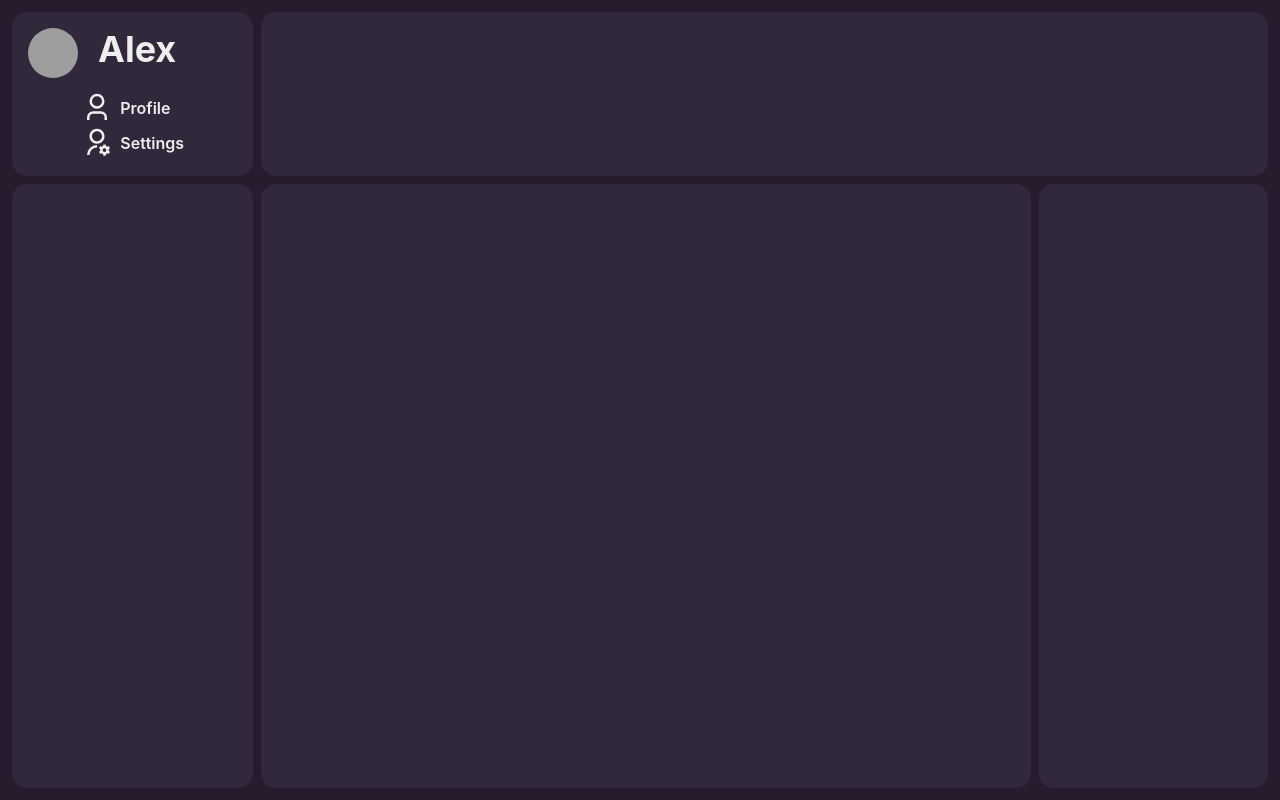
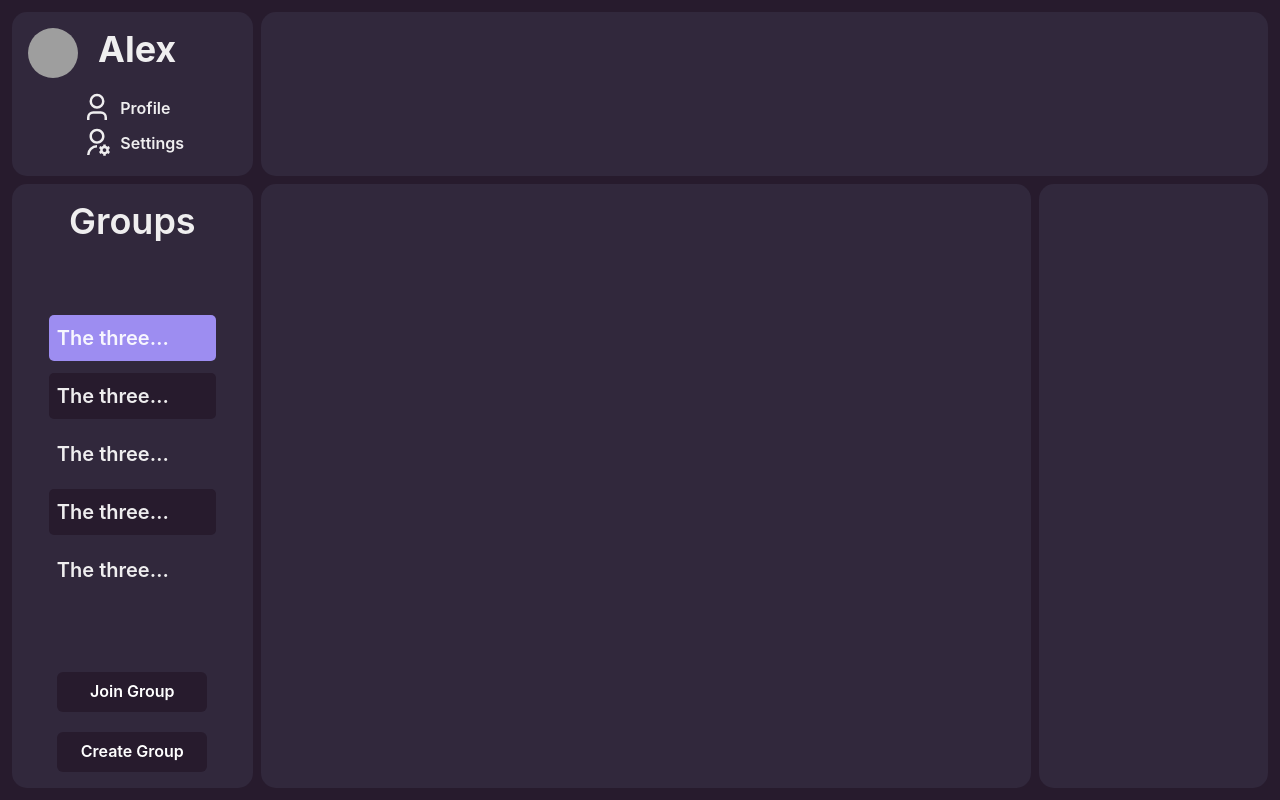
Before and after one commit to noname-friend-app/friend-app-client, a React (Create React App) app: page / in a window 1280 px wide. Built offline with nearby package versions, Linux system fonts and the light colour scheme; grey boxes are pictures that could not be loaded.

Commit message:
truncate group card text

```diff
--- /dev/null
+++ b/src/components/button.js
@@ -0,0 +1,19 @@
+import { Button as ButtonComp } from "@chakra-ui/react";
+
+const Button = ({ children, action, style }) => {
+  return (
+    <>
+      <ButtonComp
+        color="white"
+        bg="brandpurple.300"
+        _hover={{ bg: "brandpurple.100", color: "white" }}
+        onClick={action}
+        style={style}
+      >
+        {children}
+      </ButtonComp>
+    </>
+  );
+};
+
+export default Button;
--- a/src/components/groupBox.js
+++ b/src/components/groupBox.js
@@ -1,10 +1,50 @@
-import { Heading, Image, Text, Icon, Flex } from '@chakra-ui/react';
+import { Heading, Flex } from "@chakra-ui/react";
+import Button from "./button";
+import GroupCard from "./groupCard";
 
 const GroupBox = () => {
   return (
     <>
-      <Flex mt={2} w={'100%'} h='100%' rounded={'15'} bg='brandpurple.200'>
-
+      <Flex
+        flexDir="column"
+        p={4}
+        justifyContent={"space-between"}
+        mt={2}
+        w={"100%"}
+        h="100%"
+        rounded={"15"}
+        bg="brandpurple.200"
+        overflow="scroll"
+      >
+        <Heading alignSelf={"center"} fontWeight="600">
+          Groups
+        </Heading>
+        <Flex
+          overflowY="scroll"
+          flexDir={"column"}
+          alignSelf={"center"}
+          w="80%"
+          h="50%"
+        >
+          {[...Array(50)].map((_, index) => (
+            <GroupCard key={index} index={index} />
+          ))}
+        </Flex>
+        <Flex justify={"center"} flexDir={"column"} w={"100%"}>
+          <Button
+            style={{ width: 150, alignSelf: "center" }}
+            mb={100}
+            action={() => null}
+          >
+            Join Group
+          </Button>
+          <Button
+            style={{ width: 150, alignSelf: "center", marginTop: 20 }}
+            action={() => null}
+          >
+            Create Group
+          </Button>
+        </Flex>
       </Flex>
     </>
   );
--- /dev/null
+++ b/src/components/groupCard.js
@@ -0,0 +1,28 @@
+import { Flex, Text } from "@chakra-ui/react";
+
+const GroupCard = ({ name="The three friendly idiots", index }) => {
+  return (
+    <>
+      <Flex
+        _hover={{ cursor: "pointer", bg: "brandpurple.100" }}
+        rounded={5}
+        p={2}
+        h={900}
+        mt={index !== 0 ? 3 : 0}
+        justifyContent={"center"}
+        bg={
+          index === 0
+            ? "brandpurple.100"
+            : index % 2 === 0
+            ? "none"
+            : "brandpurple.300"
+        }
+      >
+        <Text noOfLines={1} fontSize={20} fontWeight="600">
+          {name}
+        </Text>
+      </Flex>
+    </>
+  );
+};
+export default GroupCard;
```
Also changed, not shown: src/pages/App.js (+16 -25 lines).
